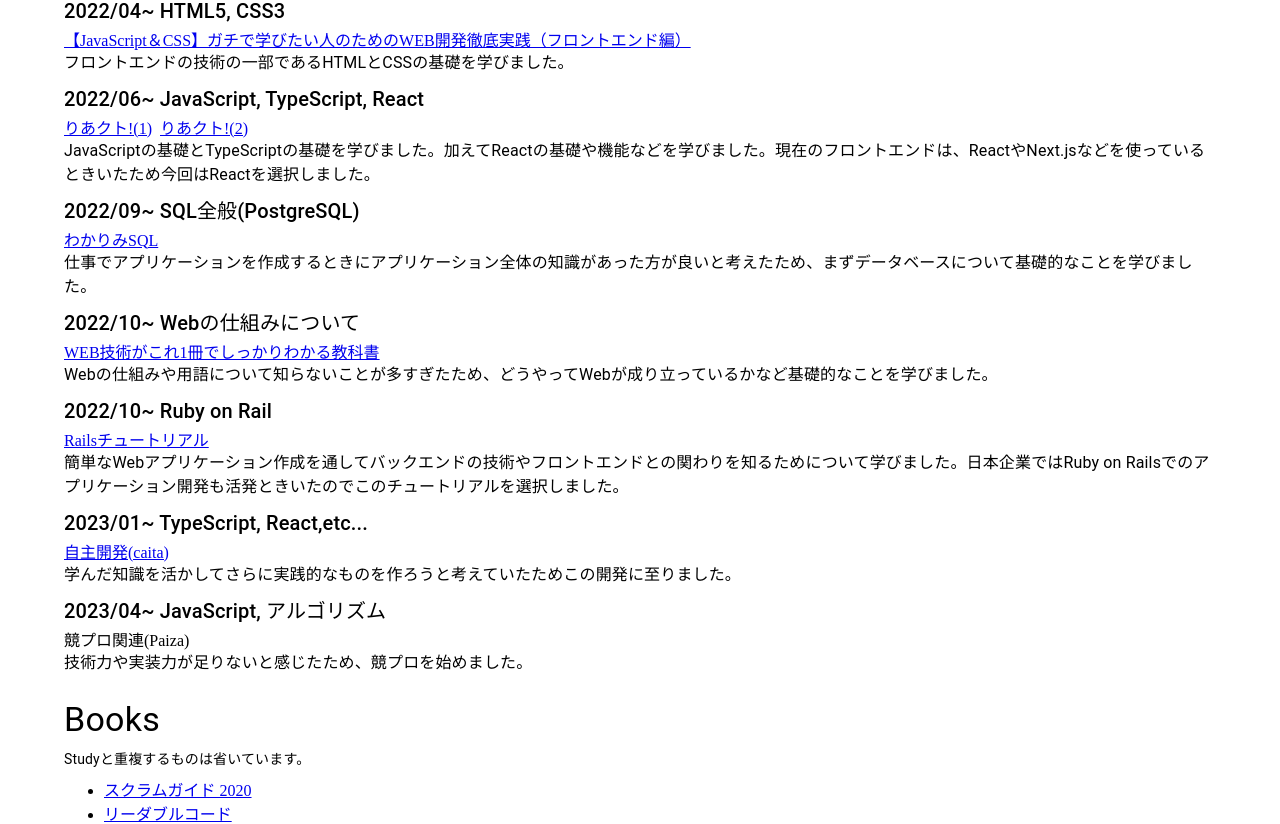
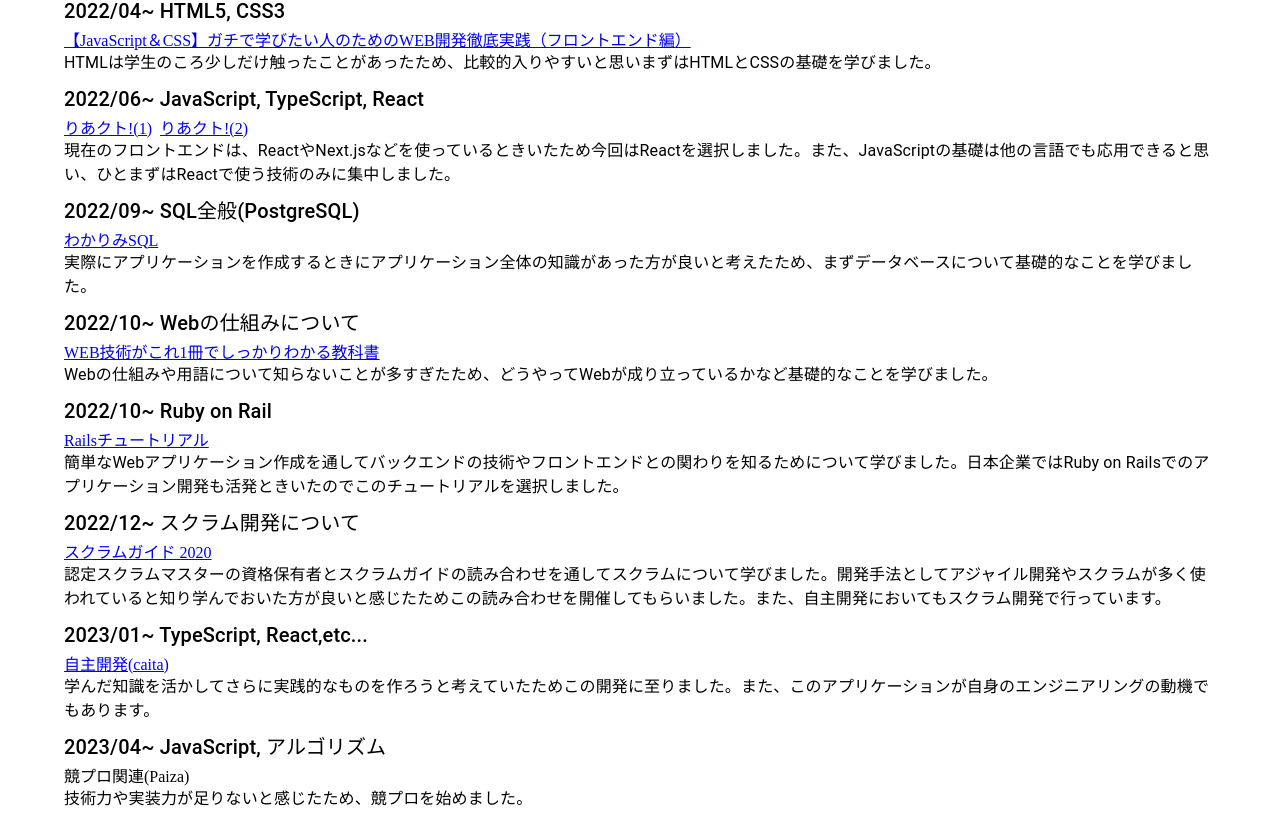
Before and after one commit to omitea8/portfoliosite, a Next.js app: page /skill in a window 1280 px wide. Shown: the part 520-1344 px from the top of the page. Built offline with nearby package versions, Linux system fonts and the light colour scheme.

Commit message:
文言の修正など

```diff
--- a/src/pages/skill.page.tsx
+++ b/src/pages/skill.page.tsx
@@ -35,7 +35,7 @@
             【JavaScript＆CSS】ガチで学びたい人のためのWEB開発徹底実践（フロントエンド編）
           </Link>
           <Typography>
-            フロントエンドの技術の一部であるHTMLとCSSの基礎を学びました。
+            HTMLは学生のころ少しだけ触ったことがあったため、比較的入りやすいと思いまずはHTMLとCSSの基礎を学びました。
           </Typography>
         </Stack>
         <Stack>
@@ -57,7 +57,7 @@
             </Link>
           </Stack>
           <Typography>
-            JavaScriptの基礎とTypeScriptの基礎を学びました。加えてReactの基礎や機能などを学びました。現在のフロントエンドは、ReactやNext.jsなどを使っているときいたため今回はReactを選択しました。
+            現在のフロントエンドは、ReactやNext.jsなどを使っているときいたため今回はReactを選択しました。また、JavaScriptの基礎は他の言語でも応用できると思い、ひとまずはReactで使う技術のみに集中しました。
           </Typography>
         </Stack>
         <Stack>
@@ -66,7 +66,7 @@
             わかりみSQL
           </Link>
           <Typography>
-            仕事でアプリケーションを作成するときにアプリケーション全体の知識があった方が良いと考えたため、まずデータベースについて基礎的なことを学びました。
+            実際にアプリケーションを作成するときにアプリケーション全体の知識があった方が良いと考えたため、まずデータベースについて基礎的なことを学びました。
           </Typography>
         </Stack>
         <Stack>
@@ -90,6 +90,20 @@
           </Typography>
         </Stack>
         <Stack>
+          <Typography variant="h6">2022/12~ スクラム開発について</Typography>
+          <Link
+            href={
+              "https://scrumguides.org/docs/scrumguide/v2020/2020-Scrum-Guide-Japanese.pdf"
+            }
+            target="_blank"
+          >
+            スクラムガイド 2020
+          </Link>
+          <Typography>
+            認定スクラムマスターの資格保有者とスクラムガイドの読み合わせを通してスクラムについて学びました。開発手法としてアジャイル開発やスクラムが多く使われていると知り学んでおいた方が良いと感じたためこの読み合わせを開催してもらいました。また、自主開発においてもスクラム開発で行っています。
+          </Typography>
+        </Stack>
+        <Stack>
           <Typography variant="h6">
             2023/01~ TypeScript, React,etc...
           </Typography>
@@ -97,7 +111,7 @@
             自主開発(caita)
           </Link>
           <Typography>
-            学んだ知識を活かしてさらに実践的なものを作ろうと考えていたためこの開発に至りました。
+            学んだ知識を活かしてさらに実践的なものを作ろうと考えていたためこの開発に至りました。また、このアプリケーションが自身のエンジニアリングの動機でもあります。
           </Typography>
         </Stack>
         <Stack>
@@ -118,16 +132,6 @@
         </Typography>
         <ul>
           <li>
-            <Link
-              href={
-                "https://scrumguides.org/docs/scrumguide/v2020/2020-Scrum-Guide-Japanese.pdf"
-              }
-              target="_blank"
-            >
-              スクラムガイド 2020
-            </Link>
-          </li>
-          <li>
             <Link href={"https://amzn.asia/d/9UkRVZK"} target="_blank">
               リーダブルコード
             </Link>
```
